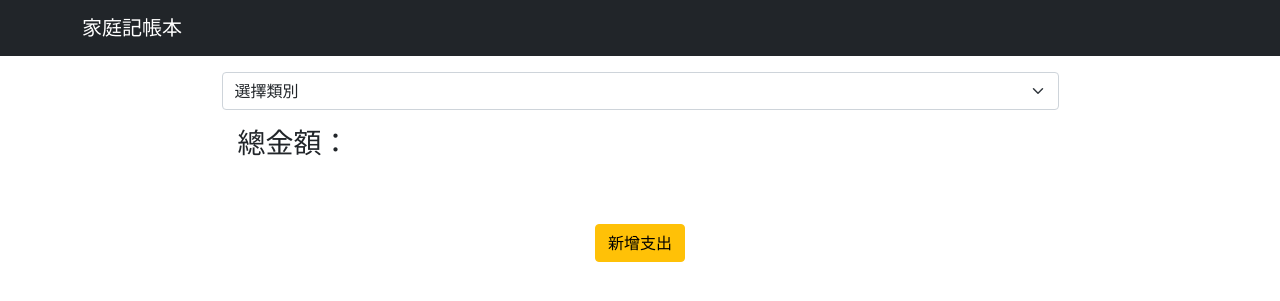
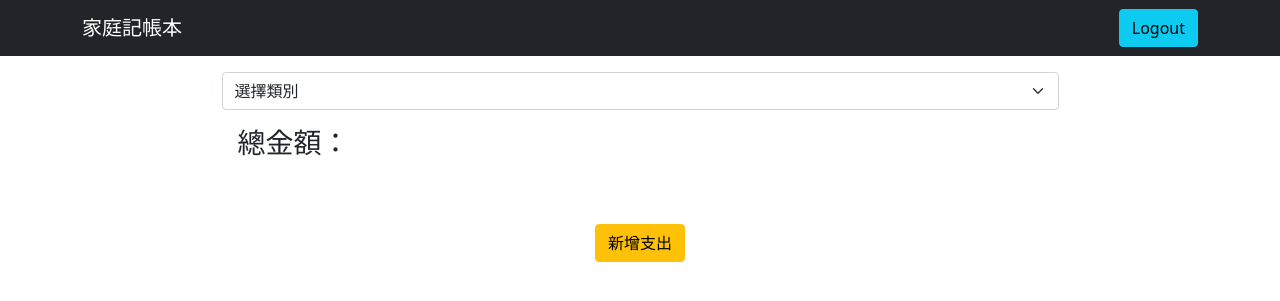
Before and after one commit to darrenjon/expense-tracker, a Node server app: page / in a window 1280 px wide. Shown: the top 301 px of the page. Run offline with Node 20, Linux system fonts and the light colour scheme; the visitor is signed in with stand-in values (Sample User, id 1); data comes from the database, SQL or seed files in the repository; data that the repository does not hold is empty; some libraries are stand-ins or nearby versions.

Commit message:
feat: add isAuthenticated to display different view templates

```diff
--- a/app.js
+++ b/app.js
@@ -31,6 +31,12 @@ app.use(methodOverride('_method'))
 
 usePassport(app)
 
+app.use((req, res, next) => {
+  res.locals.isAuthenticated = req.isAuthenticated()
+  res.locals.user = req.user
+  next()
+})
+
 app.use(routes)
 
 
--- a/views/layouts/main.hbs
+++ b/views/layouts/main.hbs
@@ -15,7 +15,16 @@
   <header>
     <nav class="navbar navbar-dark bg-dark">
       <div class="container">
-        <a class="navbar-brand" href="/">家庭記帳本</a>
+        <a class="navbar-brand" href="/">
+        {{#if isAuthenticated}}{{ user.name}}{{/if}}
+        家庭記帳本</a>
+        <div class="text-right">
+          {{#if isAuthenticated}}
+          <a href="/users/logout"><button class="btn btn-info">Logout</button></a>
+          {{else}}
+          <a href="/users/login"><button class="btn btn-info">Login</button></a>
+          {{/if}}
+        </div>
       </div>
     </nav>
   </header>
```
